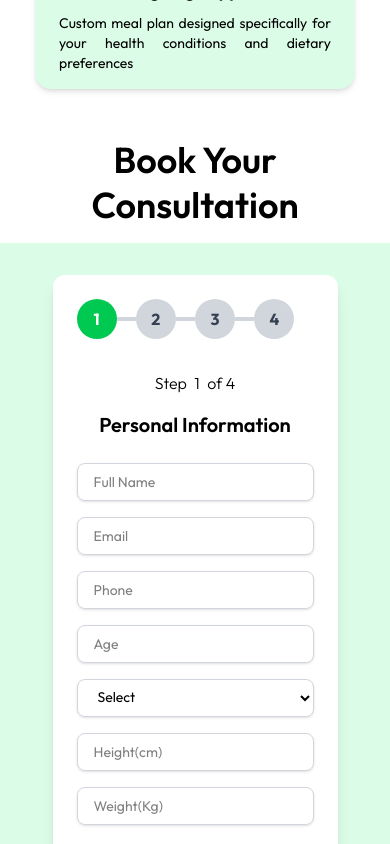
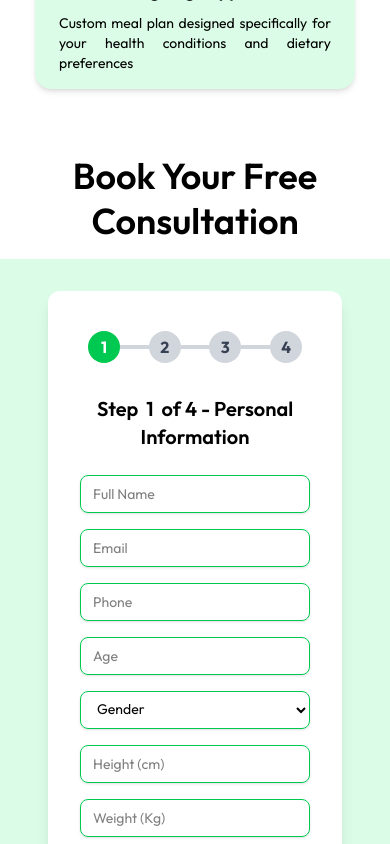
Before and after one commit to spicartsdeployment/kitchen-cure-foods, a React (Vite) app in the folder frontend/: page /consult in a window 390 px wide. Shown: the part 1380-2224 px from the top of the page. Built offline with nearby package versions, Linux system fonts and the light colour scheme.

Commit message:
Added validations for ConsultationSliderForm component (#3)
* Updated CSS for ConsultationSliderForm component
* Added form reference in Home Page
* Added Form Validations
* Fixed Consultation slider form validation issues and some CSS

```diff
--- a/frontend/src/components/ConsultationSliderForm.jsx
+++ b/frontend/src/components/ConsultationSliderForm.jsx
@@ -1,40 +1,97 @@
+import { Pencil } from "lucide-react";
 import React, { useState } from "react";
+import { consultation } from "../services/EmailService";
 
 /* ---------------- Field Config ---------------- */
 const formConfig = {
   "Personal Information": [
-    { name: "name", label: "Full Name", type: "text" },
-    { name: "email", label: "Email", type: "text" },
-    { name: "phone", label: "Phone", type: "text" },
-    { name: "age", label: "Age", type: "text" },
+    {
+      name: "name",
+      label: "Full Name",
+      type: "text",
+      required: true,
+      validate: (val) =>
+        val?.trim().length >= 2 || "Name must be at least 2 characters",
+    },
+    {
+      name: "email",
+      label: "Email",
+      type: "text",
+      required: true,
+      validate: (val) =>
+        /^[^\s@]+@[^\s@]+\.[^\s@]+$/.test(val) || "Enter a valid email",
+    },
+    {
+      name: "phone",
+      label: "Phone",
+      type: "text",
+      required: true,
+      validate: (val) =>
+        /^\d{10}$/.test(val) || "Phone number must be exactly 10 digits",
+    },
+    {
+      name: "age",
+      label: "Age",
+      type: "text",
+      required: true,
+      validate: (val) =>
+        /^[0-9]+$/.test(val) && +val > 0 && +val <= 100
+          ? true
+          : "Enter a valid age (1-100)",
+    },
     {
       name: "gender",
       label: "Gender",
       type: "select",
       options: ["Male", "Female", "Other"],
+      required: true,
     },
-    { name: "height", label: "Height(cm)", type: "text" },
-    { name: "weight", label: "Weight(Kg)", type: "text" },
+    {
+      name: "height",
+      label: "Height (cm)",
+      type: "text",
+      required: true,
+      validate: (val) =>
+        /^[0-9]+$/.test(val) && +val >= 30 && +val <= 300
+          ? true
+          : "Height must be between 30-300 cm",
+    },
+    {
+      name: "weight",
+      label: "Weight (Kg)",
+      type: "text",
+      required: true,
+      validate: (val) =>
+        /^[0-9]+$/.test(val) && +val >= 2 && +val <= 500
+          ? true
+          : "Weight must be between 2-500 kg",
+    },
   ],
+
   "Health & Lifestyle Information": [
     {
       name: "description",
-      label: "Describe any medical conditions...",
+      label: "Describe any medical conditions",
       type: "text",
     },
-    { name: "allergies", label: "Allergies", type: "text" },
+    {
+      name: "allergies",
+      label: "Allergies",
+      type: "text",
+      required: true,
+    },
     {
       name: "dietaryPreferences",
       label: "Dietary Preferences",
       type: "select",
       options: [
-        "Dietary Preferences",
         "Vegan",
         "Vegetarian",
         "Non-Vegetarian",
         "Gluten-Free",
         "Other",
       ],
+      required: true,
     },
     {
       name: "sleepPattern",
@@ -46,9 +103,10 @@ const formConfig = {
       name: "physical",
       label: "Physical Activity Level",
       type: "select",
-      options: ["Physical Activity Level", "Sedentary", "Moderate", "Active"],
+      options: ["Sedentary", "Moderate", "Active"],
     },
   ],
+
   "Goals & Consultation Preferences": [
     {
       name: "primaryHealthGoalsCheckbox",
@@ -62,6 +120,8 @@ const formConfig = {
         "Boost Immunity",
         "Other",
       ],
+      required: true,
+      validate: (val) => val?.length > 0 || "Select at least one health goal",
     },
     {
       name: "preferredConsultationTypeRadio",
@@ -73,32 +133,37 @@ const formConfig = {
       name: "preferredLanguage",
       label: "Preferred Language",
       type: "select",
-      options: ["Preferred Language", "English", "Hindi", "Telugu", "Other"],
+      options: ["English", "Hindi", "Telugu", "Other"],
     },
     {
       name: "bestTimeForConsultation",
       label: "Best Time For Consultation",
       type: "select",
-      options: [
-        "Best Time For Consultation",
-        "Morning",
-        "Afternoon",
-        "Evening",
-      ],
+      options: ["Morning", "Afternoon", "Evening"],
     },
   ],
+
   "Review & Confirmation": [
     {
       name: "consent1",
-      label: "I confirm that the information provided is accurate.",
+      // label: "I confirm the above details are correct",
       type: "checkbox",
-      options: ["Agree"],
+      options: ["I confirm the above details are correct."],
+      required: true,
+      validate: (val) =>
+        val?.includes("I confirm the above details are correct.") ||
+        "You must confirm",
     },
     {
       name: "consent2",
-      label: "I agree to share my health data with the nutritionist.",
+      // label: "I agree to the Terms & Conditions and Privacy Policy.",
       type: "checkbox",
-      options: ["Agree"],
+      options: ["I agree to the Terms & Conditions and Privacy Policy."],
+      required: true,
+      validate: (val) =>
+        val?.includes(
+          "I agree to the Terms & Conditions and Privacy Policy."
+        ) || "You must accept the terms",
     },
   ],
 };
@@ -110,119 +175,173 @@ const ConsultationSliderForm = () => {
 
   const [step, setStep] = useState(1);
   const [formData, setFormData] = useState({});
+  const [errors, setErrors] = useState({});
 
   const currentSection = sectionKeys[step - 1];
 
+  /* ---------------- Handle Field Change ---------------- */
   const handleChange = (e, field) => {
     const { name, value, type, checked } = e.target;
+
+    let updatedValue = value;
+
+    // Restrict numeric fields to numbers only
+    if (["age", "height", "weight", "phone"].includes(name)) {
+      updatedValue = value.replace(/\D/g, ""); // remove any non-digit
+    }
+
     if (type === "checkbox") {
-      const current = formData[name] || [];
-      if (checked) {
-        setFormData({ ...formData, [name]: [...current, value] });
+      const existing = formData[name] || [];
+      updatedValue = checked
+        ? [...existing, value]
+        : existing.filter((v) => v !== value);
+    }
+
+    setFormData((prev) => ({ ...prev, [name]: updatedValue }));
+
+    // live validation
+    if (field.validate) {
+      const result = field.validate(updatedValue);
+      setErrors((prev) => ({
+        ...prev,
+        [name]: result === true ? "" : result,
+      }));
+    } else if (field.required && !updatedValue) {
+      setErrors((prev) => ({ ...prev, [name]: `${field.label} is required` }));
     } else {
-        setFormData({
-          ...formData,
-          [name]: current.filter((v) => v !== value),
-        });
-      }
-    } else {
-      setFormData({ ...formData, [name]: value });
+      setErrors((prev) => ({ ...prev, [name]: "" }));
     }
   };
 
-  const nextStep = () => step < totalSteps && setStep(step + 1);
+  /* ---------------- Step Validation ---------------- */
+  const validateStep = () => {
+    const fields = formConfig[currentSection];
+    let stepErrors = {};
+
+    fields.forEach((field) => {
+      const value = formData[field.name];
+      if (
+        field.required &&
+        (!value || (Array.isArray(value) && value.length === 0))
+      ) {
+        stepErrors[field.name] = `${field.label} is required`;
+      } else if (field.validate) {
+        const result = field.validate(value);
+        if (result !== true) stepErrors[field.name] = result;
+      }
+    });
+
+    setErrors((prev) => ({ ...prev, ...stepErrors }));
+    return Object.keys(stepErrors).length === 0;
+  };
+
+  const nextStep = () => {
+    if (validateStep()) setStep(step + 1);
+  };
   const prevStep = () => step > 1 && setStep(step - 1);
 
+  const isConsentGiven =
+    formData.consent1?.includes("I confirm the above details are correct.") &&
+    formData.consent2?.includes(
+      "I agree to the Terms & Conditions and Privacy Policy."
+    );
+
+  /* ---------------- Handle Submit ---------------- */
   const handleSubmit = async (e) => {
     e.preventDefault();
-    console.log("Form Data: ", formData);
 
-    await fetch("https://your-api-endpoint.com/submit", {
-      method: "POST",
-      headers: { "Content-Type": "application/json" },
-      body: JSON.stringify(formData),
-    });
+    if (!validateStep()) return;
 
-    alert("Form submitted!");
+    try {
+      // remove consent fields
+      const { consent1, consent2, ...payload } = formData;
+
+      const response = await consultation(payload);
+      alert(response?.data?.message || "Submitted successfully");
+
+      // Clear form on success
+      if (response?.data?.status === "success") {
+        setFormData({}); // Reset form data
+        setStep(1); // Reset slider back to first step
+      }
+    } catch (err) {
+      alert(err?.message || "Submission failed");
+    }
   };
 
+  /* ---------------- Render Fields ---------------- */
+  const renderField = (field) => {
+    const value = formData[field.name] || "";
+
+    if (field.type === "text" && field.name === "description") {
       return (
-    <div className="flex justify-center items-center p-4">
-      <form
-        onSubmit={handleSubmit}
-        className="w-full max-w-4xl bg-white p-6 rounded-xl shadow-lg"
-      >
-        {/* Stepper Bubbles (clickable) */}
-        <div className="flex items-center justify-between mb-8">
-          {sectionKeys.map((label, index) => (
-            <div key={index} className="flex items-center flex-1">
-              <button
-                type="button"
-                onClick={() => setStep(index + 1)}
-                className={`w-10 h-10 flex items-center justify-center rounded-full font-bold transition-colors duration-300
-                  ${index + 1 < step ? "bg-green-800 text-white" : ""}
-                  ${index + 1 === step ? "bg-green-500 text-white" : ""}
-                  ${index + 1 > step ? "bg-gray-300 text-gray-700" : ""}`}
-              >
-                {index + 1}
-              </button>
-
-              {index < sectionKeys.length - 1 && (
-                <div
-                  className={`flex-1 h-1 transition-colors duration-300
-                    ${step > index + 1 ? "bg-green-500" : "bg-gray-300"}`}
-                ></div>
+        <>
+          <textarea
+            name={field.name}
+            placeholder={field.label}
+            value={value}
+            onChange={(e) => handleChange(e, field)}
+            required={field.required || false}
+            className="text-sm w-full rounded-lg border border-green-500 shadow-sm px-3 py-2 min-h-[80px]"
+          />
+          {errors[field.name] && (
+            <span className="text-xs text-red-500 mt-1">
+              {errors[field.name]}
+            </span>
           )}
-            </div>
-          ))}
-        </div>
-
-        <div className="flex flex-col justify-center items-center">
-          <h2 className="text-md font-light">
-            Step <span className="px-1">{step}</span> of {totalSteps}
-          </h2>
-          <h2 className="text-xl text-center font-semibold px-2 py-4">
-            {currentSection}
-          </h2>
-        </div>
-
-        {/* Fields */}
-        {currentSection !== "Review & Confirmation" ? (
-          <div className="grid grid-cols-1 md:grid-cols-2 gap-4 py-2">
-            {formConfig[currentSection].map((field, idx) => (
-              <div key={idx} className="flex flex-col">
-                {field.type === "text" && (
+        </>
+      );
+    } else if (field.type === "text") {
+      return (
+        <>
           <input
             type="text"
             name={field.name}
             placeholder={field.label}
-                    value={formData[field.name] || ""}
+            value={value}
             onChange={(e) => handleChange(e, field)}
-                    className="shadow-sm text-sm px-4 py-2 border border-gray-300 rounded-lg focus:ring-green-500 w-full"
+            required={field.required || false}
+            className="text-sm w-full rounded-lg border border-green-500 shadow-sm px-3 py-2"
           />
+          {errors[field.name] && (
+            <span className="text-xs text-red-500 mt-1">
+              {errors[field.name]}
+            </span>
           )}
-
-                {field.type === "select" && (
+        </>
+      );
+    } else if (field.type === "select") {
+      return (
+        <>
           <select
             name={field.name}
-                    value={formData[field.name] || ""}
+            value={value}
             onChange={(e) => handleChange(e, field)}
-                    className="shadow-sm text-sm px-4 py-2 border border-gray-300 rounded-lg focus:ring-green-500 w-full"
+            required={field.required || false}
+            className="text-sm w-full rounded-lg border border-green-500 shadow-sm px-3 py-2"
           >
-                    <option value="">Select</option>
+            <option value="">{field.label}</option>
             {field.options.map((opt, i) => (
               <option key={i} value={opt}>
                 {opt}
               </option>
             ))}
           </select>
+          {errors[field.name] && (
+            <span className="text-xs text-red-500 mt-1">
+              {errors[field.name]}
+            </span>
           )}
-
-                {field.type === "radio" &&
-                  field.options.map((opt, i) => (
+        </>
+      );
+    } else if (field.type === "radio") {
+      return (
+        <div className="flex flex-col space-y-1">
+          <span className="font-medium text-gray-700">{field.label}</span>
+          {field.options.map((opt, i) => (
             <label
               key={i}
-                      className="flex text-sm items-center space-x-2 text-gray-500"
+              className="flex text-sm items-center space-x-2 text-gray-600"
             >
               <input
                 type="radio"
@@ -230,16 +349,26 @@ const ConsultationSliderForm = () => {
                 value={opt}
                 checked={formData[field.name] === opt}
                 onChange={(e) => handleChange(e, field)}
+                required={field.required || false}
               />
               <span>{opt}</span>
             </label>
           ))}
-
-                {field.type === "checkbox" &&
-                  field.options.map((opt, i) => (
+          {errors[field.name] && (
+            <span className="text-xs text-red-500 mt-1">
+              {errors[field.name]}
+            </span>
+          )}
+        </div>
+      );
+    } else if (field.type === "checkbox") {
+      return (
+        <div className="flex flex-col space-y-1">
+          <span className="font-medium text-gray-700">{field.label}</span>
+          {field.options.map((opt, i) => (
             <label
               key={i}
-                      className="flex text-sm items-center space-x-2 text-gray-500"
+              className="flex text-sm items-center space-x-2 text-gray-600"
             >
               <input
                 type="checkbox"
@@ -247,58 +376,123 @@ const ConsultationSliderForm = () => {
                 value={opt}
                 checked={formData[field.name]?.includes(opt)}
                 onChange={(e) => handleChange(e, field)}
+                required={field.required || false}
               />
               <span>{opt}</span>
             </label>
           ))}
+          {errors[field.name] && (
+            <span className="text-xs text-red-500 mt-1">
+              {errors[field.name]}
+            </span>
+          )}
+        </div>
+      );
+    }
+    return null;
+  };
+
+  /* ---------------- Render Component ---------------- */
+  return (
+    <div className="flex justify-center items-center p-4 w-full">
+      <form
+        onSubmit={handleSubmit}
+        className="w-full bg-white p-6 rounded-xl shadow-lg max-w-5xl"
+      >
+        {/* Stepper Bubbles */}
+        <div className="flex justify-center px-4 py-4">
+          <div className="flex items-center w-full max-w-2xl">
+            {sectionKeys.map((label, index) => (
+              <div
+                key={index}
+                className={`flex items-center ${
+                  index < sectionKeys.length - 1 ? "flex-1" : ""
+                }`}
+              >
+                <div
+                  className={`w-8 h-8 sm:w-10 sm:h-10 flex items-center justify-center rounded-full font-bold transition-colors duration-300
+          ${index + 1 < step ? "bg-green-800 text-white" : ""}
+          ${index + 1 === step ? "bg-green-500 text-white" : ""}
+          ${index + 1 > step ? "bg-gray-300 text-gray-700" : ""}`}
+                >
+                  {index + 1}
+                </div>
+                {index < sectionKeys.length - 1 && (
+                  <div
+                    className={`flex-1 h-1 transition-colors duration-300
+            ${step > index + 1 ? "bg-green-700" : "bg-gray-300"}`}
+                  ></div>
+                )}
+              </div>
+            ))}
+          </div>
+        </div>
+
+        <div className="flex flex-col min-h-[50vh] justify-between">
+          <div>
+            <h2 className="text-xl text-center font-semibold px-2 py-4">
+              Step <span className="px-1">{step}</span> of {totalSteps} -{" "}
+              {currentSection}
+            </h2>
+
+            {/* Fields */}
+            {currentSection !== "Review & Confirmation" ? (
+              <div className="grid grid-cols-1 md:grid-cols-2 gap-4 px-2 py-2">
+                {formConfig[currentSection].map((field) => (
+                  <div
+                    key={field.name}
+                    className={`flex flex-col ${
+                      field.name === "description"
+                        ? "md:col-span-2"
+                        : "md:col-span-1"
+                    }`}
+                  >
+                    {renderField(field)}
                   </div>
                 ))}
               </div>
             ) : (
-          <div className="space-y-4" >
-            {/* Review Previous Steps */}
+              <div className="space-y-4">
+                {/* Review Section */}
                 {sectionKeys.slice(0, -1).map((section, sIdx) => (
-              <div key={sIdx} className="border p-4 rounded-lg shadow-sm">
-                <h3 className="font-semibold mb-2">{section}</h3>
-                {formConfig[section].map((field) => (
-                  <p key={field.name} className="text-sm text-gray-600">
-                    <strong>{field.label}:</strong>{" "}
-                    {Array.isArray(formData[field.name])
-                      ? formData[field.name].join(", ")
-                      : formData[field.name] || "-"}
-                  </p>
-                ))}
+                  <div
+                    key={sIdx}
+                    className="border p-4 rounded-lg shadow-sm border-green-500"
+                  >
+                    <div className="flex justify-between items-center mb-2">
+                      <h3 className="font-semibold">{section}</h3>
                       <button
                         type="button"
                         onClick={() => setStep(sIdx + 1)}
-                  className="mt-2 text-xs text-green-600 underline"
+                        className="flex items-center gap-1 text-xs text-green-600 px-2 py-1 rounded-md border hover:cursor-pointer hover:bg-green-800 hover:text-white"
                       >
+                        <Pencil size={12} />
                         Edit
                       </button>
+                    </div>
+                    {formConfig[section].map((field) => (
+                      <div
+                        key={field.name}
+                        className="grid grid-cols-1 sm:grid-cols-3 gap-1 sm:gap-2 text-sm text-gray-600 mb-2 px-2"
+                      >
+                        <span className="font-medium sm:col-span-1">
+                          {field.label}
+                        </span>
+                        <span className="font-semibold text-black sm:col-span-2">
+                          {Array.isArray(formData[field.name])
+                            ? formData[field.name].join(", ")
+                            : formData[field.name]}
+                        </span>
+                      </div>
+                    ))}
                   </div>
                 ))}
 
                 {/* Consent Checkboxes */}
                 <div>
-              {formConfig["Review & Confirmation"].map((field, idx) => (
-                <div key={idx} className="flex flex-col">
-                  {field.options.map((opt, i) => (
-                    <label
-                      key={i}
-                      className="flex text-sm items-center space-x-2 text-gray-500"
-                    >
-                      <input
-                        type="checkbox"
-                        name={field.name}
-                        value={opt}
-                        checked={formData[field.name]?.includes(opt)}
-                        onChange={(e) => handleChange(e, field)}
-                      />
-                      <span>
-                        {opt} - {field.label}
-                      </span>
-                    </label>
-                  ))}
+                  {formConfig["Review & Confirmation"].map((field) => (
+                    <div key={field.name} className="flex flex-col">
+                      {renderField(field)}
                     </div>
                   ))}
                 </div>
@@ -311,7 +505,7 @@ const ConsultationSliderForm = () => {
                 <button
                   type="button"
                   onClick={prevStep}
-              className="px-4 py-2 rounded-lg border border-green-600 text-green-600 hover:bg-gray-200"
+                  className="px-4 py-2 rounded-lg border border-green-600 text-green-600 hover:bg-gray-200 hover:cursor-pointer"
                 >
                   Previous
                 </button>
@@ -321,7 +515,7 @@ const ConsultationSliderForm = () => {
                 <button
                   type="button"
                   onClick={nextStep}
-              className="ml-auto px-4 py-2 rounded-lg bg-green-600 text-white hover:bg-green-700"
+                  className="ml-auto px-4 py-2 rounded-lg bg-green-600 text-white hover:bg-green-700  hover:cursor-pointer"
                 >
                   Next Step
                 </button>
@@ -330,11 +524,18 @@ const ConsultationSliderForm = () => {
               {step === totalSteps && (
                 <button
                   type="submit"
-              className="ml-auto px-4 py-2 rounded-lg bg-green-600 text-white hover:bg-green-700"
+                  disabled={!isConsentGiven}
+                  className={`ml-auto px-4 py-2 rounded-lg text-white ${
+                    isConsentGiven
+                      ? "bg-green-600 hover:bg-green-700 hover:cursor-pointer"
+                      : "bg-gray-400 cursor-not-allowed"
+                  }`}
                 >
                   Submit
                 </button>
               )}
+            </div>
+          </div>
         </div>
       </form>
     </div>
--- a/frontend/src/components/TestimonialCarousel2.jsx
+++ b/frontend/src/components/TestimonialCarousel2.jsx
@@ -18,18 +18,18 @@ const TestimonialCarousel2 = () => {
   return (
     <div className="flex flex-col items-center justify-center py-10 w-full">
       {/* Header row with nav buttons */}
-      <div className="flex items-center justify-between w-full max-w-4xl px-6 mb-1">
+      <div className="flex items-center justify-between w-full max-w-4xl p-6 mb-1">
         <h2 className="text-4xl font-medium">Customer Testimonials</h2>
         <div className="flex gap-2">
           <button
             onClick={prev}
-            className="border border-gray-500 rounded-lg text-green-700 px-3 py-1 hover:bg-green-800 hover:text-white transition"
+            className="border border-gray-500 rounded-lg text-green-700 px-3 py-1 hover:cursor-pointer hover:bg-green-800 hover:text-white transition"
           >
             <ChevronLeftIcon size={25} />
           </button>
           <button
             onClick={next}
-            className="border border-gray-500 rounded-lg text-green-700 px-3 py-1 hover:bg-green-800 hover:text-white transition"
+            className="border border-gray-500 rounded-lg text-green-700 px-3 py-1 hover:cursor-pointer hover:bg-green-800 hover:text-white transition"
           >
             <ChevronRightIcon size={25} />
           </button>
--- a/frontend/src/components/Testimonials.jsx
+++ b/frontend/src/components/Testimonials.jsx
@@ -58,7 +58,7 @@ const TestimonialCarousel = () => {
                   "
                 </p>
                 <button
-                  className="mt-4 text-right px-3 py-1 hover:text-gray-400 transition"
+                  className="mt-4 text-right px-3 py-1 hover:cursor-pointer hover:text-gray-400 transition"
                   onClick={() => setSelectedTestimonial(t)}
                 >
                   Read More...
--- a/frontend/src/pages/ConsultationPage.jsx
+++ b/frontend/src/pages/ConsultationPage.jsx
@@ -2,8 +2,19 @@ import React from "react";
 import { ConsultationBenefits } from "../constants";
 import ScrollToTop from "../components/ScrollToTop";
 import ConsultationSliderForm from "../components/ConsultationSliderForm";
+import { useEffect, useRef } from "react";
+import { useLocation } from "react-router-dom";
 
 const ConsultationPage = () => {
+  const location = useLocation();
+  const formRef = useRef(null);
+
+  useEffect(() => {
+    if (location.state?.showForm && formRef.current) {
+      formRef.current.scrollIntoView({ behavior: "smooth" });
+    }
+  }, [location.state]);
+
   return (
     <section>
       <div className="container mx-auto py-25 px-6 md:px-20 lg:px-25 flex flex-col items-center bg-gray-50">
@@ -48,9 +59,9 @@ const ConsultationPage = () => {
       </div>
 
       {/* Book Your Consultation */}
-      <div className="mb-4 flex flex-col justify-center">
+      <div className="mb-4 mt-4 py-4 flex flex-col justify-center" ref={formRef}>
         <h4 className="px-4 py-4 text-4xl text-center font-semibold leading-tight">
-          Book Your Consultation
+          Book Your Free Consultation
         </h4>
         <div className="px-8 py-4 flex flex-wrap justify-center bg-green-100 gap-6">
           <ConsultationSliderForm />
```
Also changed, not shown: frontend/src/pages/HomePage.jsx (+6 -4 lines), frontend/src/services/EmailService.jsx (+9 -0 lines), 2 other files (tests, documents, lock files or other folders). Lines whose indentation alone changed are shown as unchanged.
